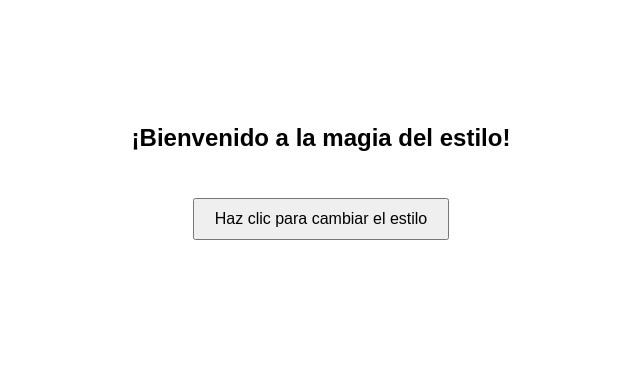
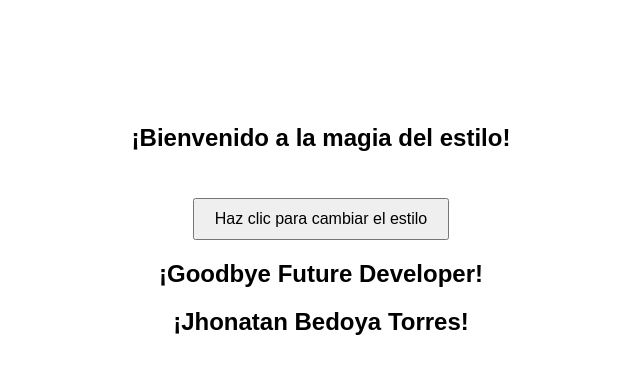
Before and after one commit to JhonitasIDEX/WEB_07, a plain HTML site: page index.html in a window 1280 px wide. Shown: the whole page, without its empty margins (319-959 px from the left). Drawn offline with Linux system fonts and the light colour scheme.

Commit message:
Update index.html

```diff
--- a/index.html
+++ b/index.html
@@ -12,6 +12,9 @@
   <h1 id="mensaje">¡Bienvenido a la magia del estilo!</h1>
   <button onclick="cambiarEstilo()">Haz clic para cambiar el estilo</button>
 
+  <h2>¡Goodbye Future Developer!</h2>
+  <h2>¡Jhonatan Bedoya Torres!</h2>
+
   <script src="app.js"></script>
 
 </body>
```
